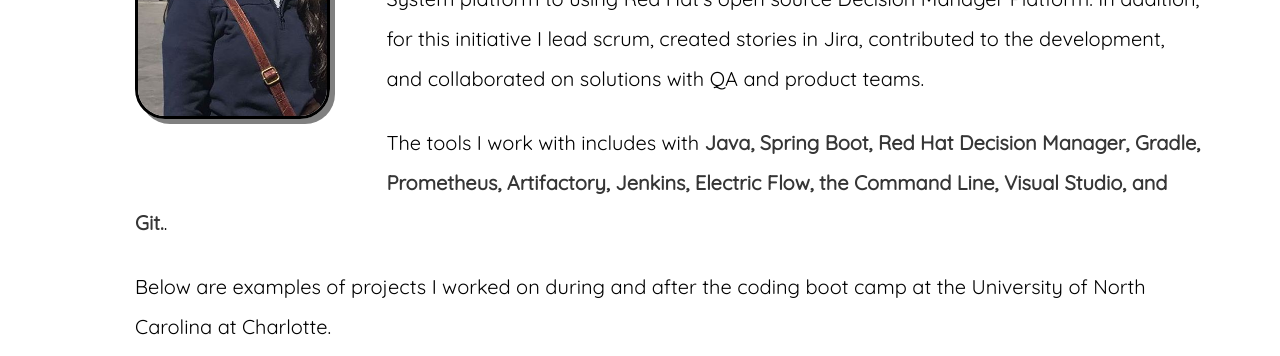
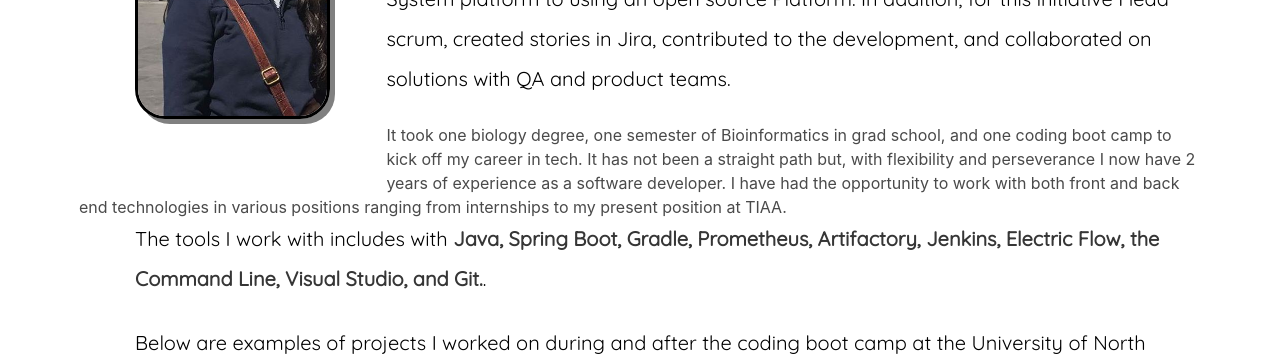
Before and after one commit to lhernandez5/PortfolioApp, a React (Create React App) app in the folder client/: page / in a window 1280 px wide. Shown: the part 840-1196 px from the top of the page. Built offline with nearby package versions, Linux system fonts and the light colour scheme.

Commit message:
modified intro

```diff
--- a/client/src/components/Intro/Intro.js
+++ b/client/src/components/Intro/Intro.js
@@ -15,15 +15,20 @@
     <p className="intro">
       I'm a Software Developer at TIAA.
       I currently work at TIAA as a developer on the Business Rule Management System Development team that is responsible for the decision logic layer of web and mobile apps.
-      I contributed to the development and deployment efforts to migrate 30 apps from a legacy Business Rule Management System platform to using Red Hat’s open source Decision Manager Platform.
+      I contributed to the development and deployment efforts to migrate 30 apps from a legacy Business Rule Management System platform to using an open source Platform.
       In addition, for this initiative I lead scrum, created stories in Jira, contributed to the development, and collaborated on solutions with QA and product teams.
-      </p>
-      <br />
+    </p>
+    <br />
+    <p>
+      It took one biology degree, one semester of Bioinformatics in grad school, and one coding boot camp to kick off my career in tech.
+      It has not been a straight path but, with flexibility and perseverance I now have 2 years of experience as a software developer.
+      I have had the opportunity to work with both front and back end technologies in various positions ranging from internships to my present position at TIAA.
+    </p>
       <p className="intro">
       The tools I work with includes
       with{" "}
       <strong>
-        Java, Spring Boot, Red Hat Decision Manager, Gradle, Prometheus, Artifactory, Jenkins, Electric Flow, the Command Line, Visual Studio, and Git.
+        Java, Spring Boot, Gradle, Prometheus, Artifactory, Jenkins, Electric Flow, the Command Line, Visual Studio, and Git.
       </strong>
       .
     </p>
```
